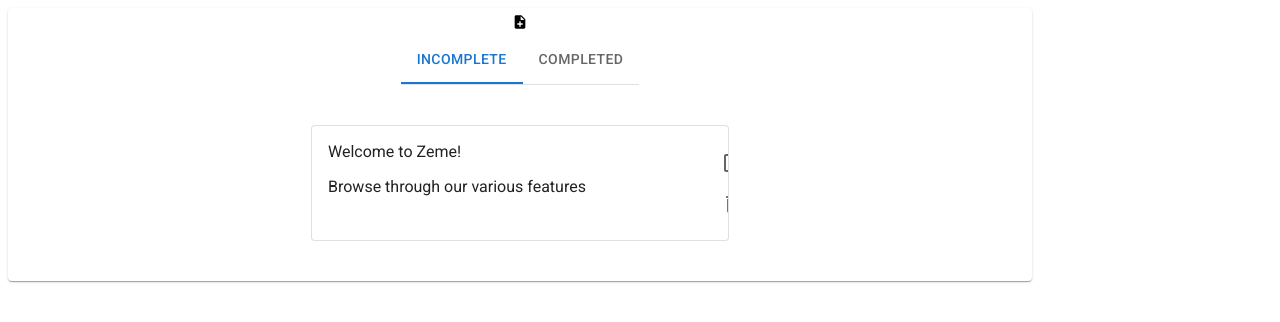
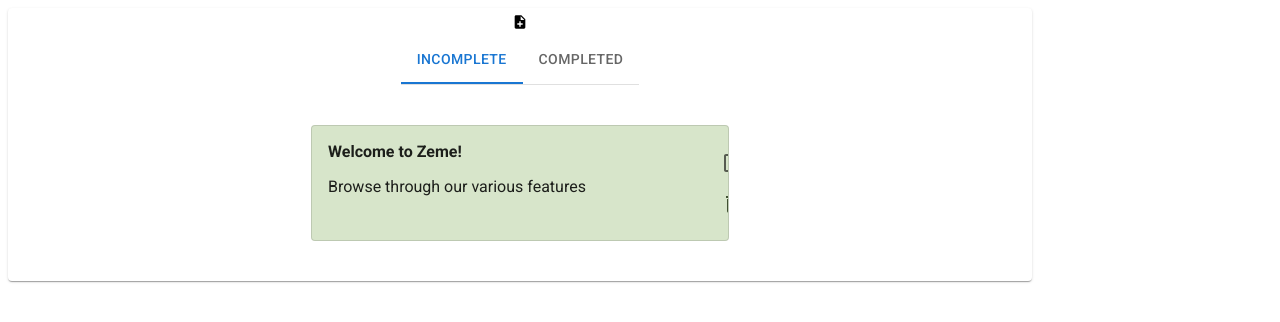
Before and after one commit to praakhya/task-manager-se-project, a React (Create React App) app in the folder se-project/: page / in a window 1280 px wide. Shown: the top 322 px of the page. Built offline with nearby package versions, Linux system fonts and the light colour scheme; no server answers.

Commit message:
styling changes

```diff
--- a/se-project/src/ToDo.css
+++ b/se-project/src/ToDo.css
@@ -2,6 +2,13 @@
 :root {
     --list-width: 30vw;
     --edit-width:40vw;
+    --blue: #D2E0FB;
+    --yellow:#F9F3CC;
+    --sage: #D7E5CA;
+    --dark-blue: #8EACCD;
+    --dark-green: #415033;
+
+
 }
 .ToDoItem {
     display: flex;
@@ -94,3 +101,7 @@
     border: none;
     font-family: 'Roboto', sans-serif;
 }
+
+.tool-item {
+    color: var(--dark-green);
+}
--- a/se-project/src/ToDo.js
+++ b/se-project/src/ToDo.js
@@ -42,9 +42,16 @@
                         </Button>
                         <TabContext value={this.state.view}>
                             <Box sx={{ borderBottom: 1, borderColor: 'divider' }}>
-                                <TabList onChange={(event, newValue) => {
+                                <TabList
+                                onChange={(event, newValue) => {
                                     this.setState({ view: newValue })
-                                }} aria-label="lab API tabs example">
+                                }}
+                                aria-label="lab API tabs example"
+                                TabIndicatorProps={{
+                                    sx: {
+                                        color: "var(--dark-green)",
+                                    },
+                                  }}>
                                     <Tab label="Incomplete" value="1" />
                                     <Tab label="Completed" value="2" />
                                 </TabList>
--- a/se-project/src/ToDoItem.js
+++ b/se-project/src/ToDoItem.js
@@ -101,7 +101,7 @@
         }
         if (this.state.checked == this.props.defaultDone) {
             return (
-                <Card variant="outlined" className="updateToDo">
+                <Card variant="outlined" className="updateToDo" style={{backgroundColor:"var(--sage)"}}>
 
                     <div className="ToDoItem">
                         {/* <div class={textStyle}>
@@ -112,7 +112,7 @@
                         <Inplace closable onClose={this.callUpdateToDo}>
                             <InplaceDisplay>
                                 <div class={textStyle}>
-                                    <div>{this.state.titleText || this.props.todo.title}</div>
+                                    <div style={{fontWeight: "bold"}}>{this.state.titleText || this.props.todo.title}</div>
                                     <div>{this.state.descriptionText || this.props.todo.description}</div>
                                 </div>
                             </InplaceDisplay>
@@ -125,6 +125,7 @@
                                         size='small'
                                         spellCheck="true"
                                         value={this.state.titleText}
+                                        style={{fontWeight: "bold"}}
                                         onChange={(e) => this.setText(e.target.value, this.props.todo._id, "title")} />
                                     <TextField
                                         id="outlined-multiline-flexible"
@@ -144,9 +145,10 @@
                     <div className='tools'>
                         <Checkbox
                             checked={this.state.checked}
-                            onChange={this.handleChange} />
+                            onChange={this.handleChange}
+                            className='tool-item'/>
                         <IconButton aria-label="delete">
-                            <DeleteIcon />
+                            <DeleteIcon className='tool-item'/>
                         </IconButton>
                     </div>
                 </div>
```
